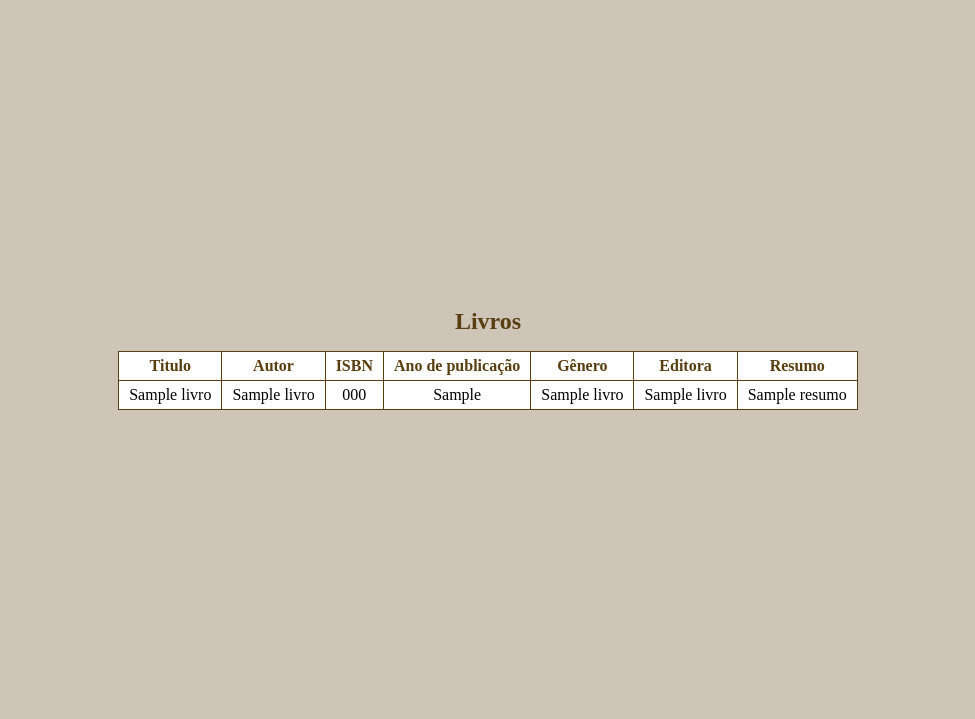
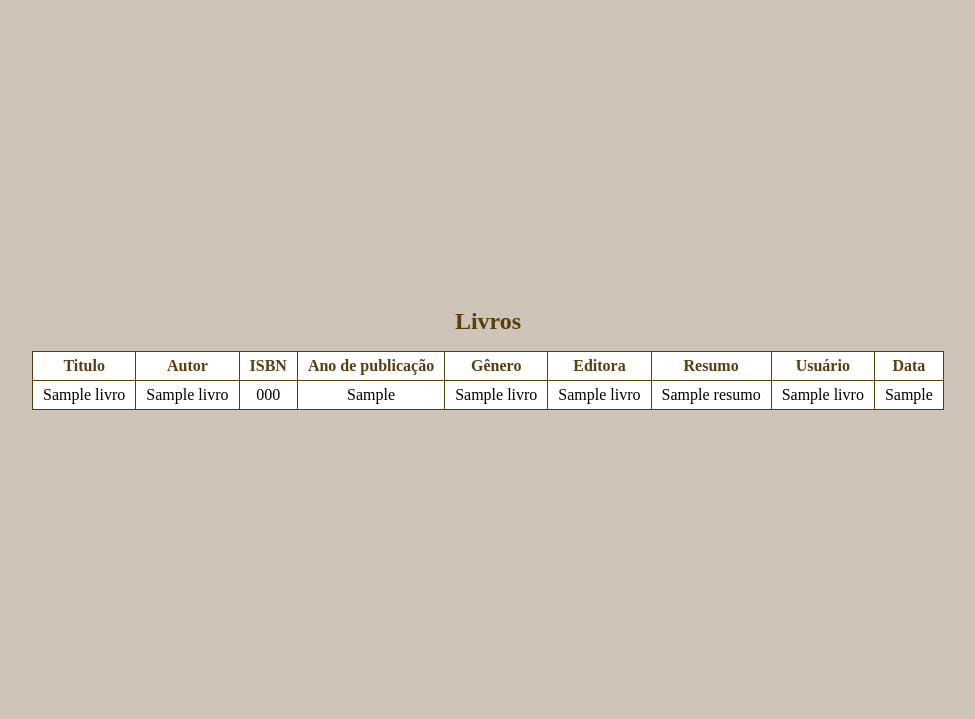
Before and after one commit to anaclaraa1/biblioteca, a Flask app: template templates/livros/historico_livros.html in a window 1280 px wide. Shown: the part 81-800 px from the top of the page, without its empty margins (152-1127 px from the left). Run offline with Flask 3, Linux system fonts and the light colour scheme; the template is opened without the code that fills it: most values are stand-ins (such as "Sample title", 1, 10 or a date in 2020).

Commit message:
fix: corrigir a rota de histórico de livros

```diff
--- a/config/__init__.py
+++ b/config/__init__.py
@@ -24,5 +24,6 @@ def config_app(app):
             user = db.execute(
                 text('SELECT * FROM Usuarios WHERE ID_usuario = :id'),
                 {'id': user_id}).fetchone()
-            user = Usuarios(id=user.ID_usuario,nome=user.Nome_usuario, email=user.Email, tel=user.Numero_telefone, data_inscricao=user.Data_inscricao, multa=user.Multa_atual)
+            if user:
+                user = Usuarios(id=user.ID_usuario,nome=user.Nome_usuario, email=user.Email, tel=user.Numero_telefone, data_inscricao=user.Data_inscricao, multa=user.Multa_atual)
         return user
--- a/templates/livros/historico_livros.html
+++ b/templates/livros/historico_livros.html
@@ -21,6 +21,8 @@ Livros
                         <th>Gênero</th>
                         <th>Editora</th>
                         <th>Resumo</th>
+                        <th>Usuário</th>
+                        <th>Data</th>
                     </tr>
                 </thead>
                 <tbody>
@@ -33,6 +35,8 @@ Livros
                             <td>{{ livro.Nome_genero or 'Não há' }}</td>
                             <td>{{ livro.Nome_editora or 'Não há' }}</td>
                             <td>{{ livro.Resumo or 'Não há' }}</td>
+                            <td>{{ livro.Nome_usuario }}</td>
+                            <td>{{ livro.Data_delete }}</td>
                         </tr>
                     {% endfor %}
                 </tbody>
```
Also changed, not shown: controllers/livro.py (+6 -2 lines), database/schema.sql (+6 -3 lines).
